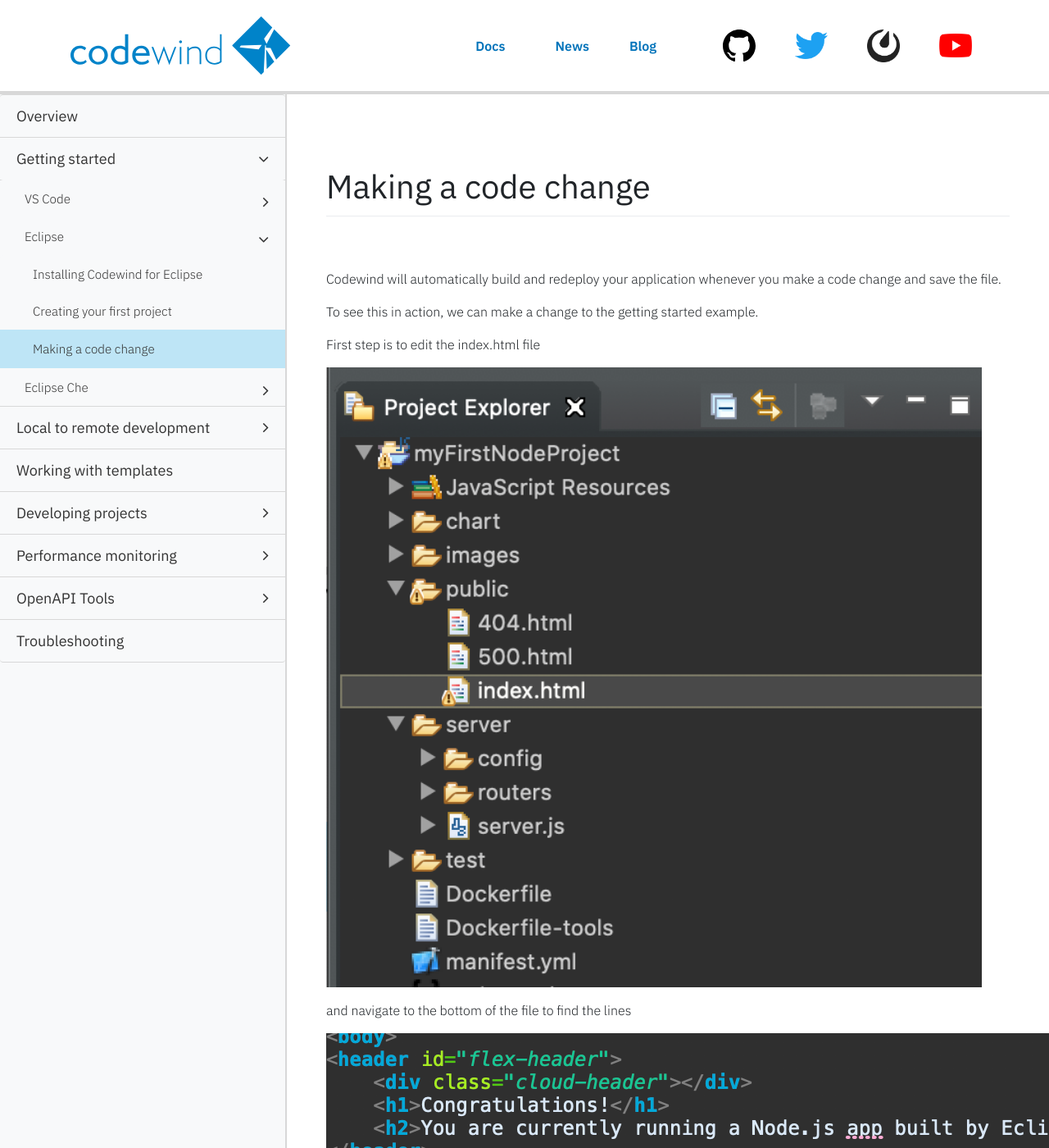
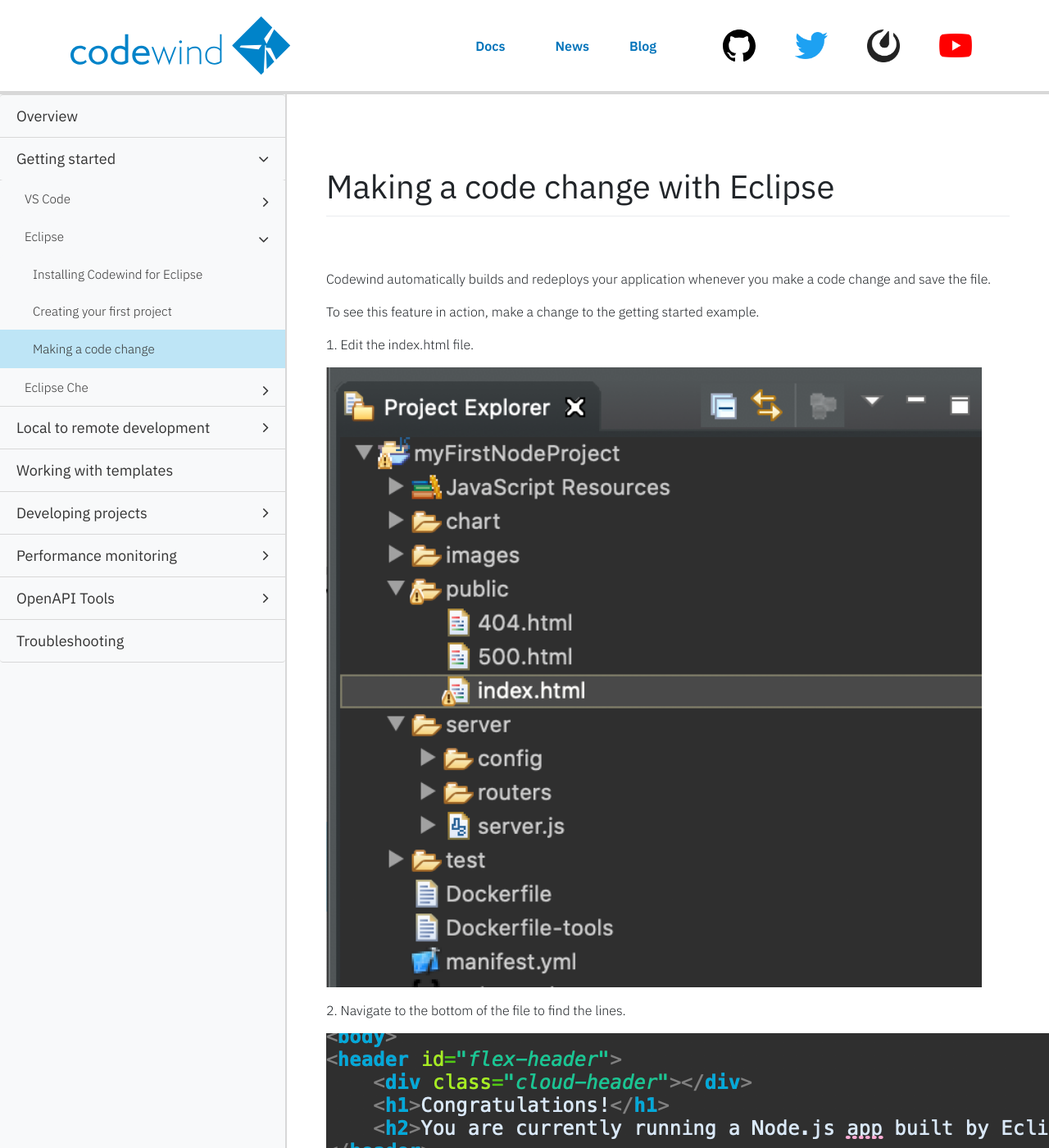
Before and after one commit to eclipse-archived/codewind-docs, a Jekyll site: the page built from docs/_documentations/mdt-eclipse-codechange.md, in a window 1280 px wide and 1400 px high. Shown: the whole window at 82% size. Built offline with Jekyll 4.4.1, drawn with Linux system fonts in a browser that asks for light colours; nearby versions of some CDN libraries; comment, search, counter and statistics services are not loaded; some of the changed text lies outside the part shown.

Commit message:
restructured format and content
Signed-off-by: Jacob Berger <jacob.berger@ibm.com>

```diff
--- a/docs/_documentations/mdt-eclipse-codechange.md
+++ b/docs/_documentations/mdt-eclipse-codechange.md
@@ -9,28 +9,27 @@ type: document
 order: 1
 parent: mdt-vsc-overview
 ---
-# Making a code change
+# Making a code change with Eclipse
 <br/>
-Codewind will automatically build and redeploy your application whenever you make a code change and save the file.
+Codewind automatically builds and redeploys your application whenever you make a code change and save the file.
 
-To see this in action, we can make a change to the getting started example.
+To see this feature in action, make a change to the getting started example.
 
-First step is to edit the index.html file
+1\. Edit the index.html file.
 
 ![](dist/images/eclipsechangeproject1.png){:width="800px"}
 
-and navigate to the bottom of the file to find the lines
+2\. Navigate to the bottom of the file to find the lines.
 
 ![](dist/images/eclipsechangeproject2.png)
 
-Change the heading from *Congratulations* to be *I did this* and save the file
+3\. Change the heading from *Congratulations* to *I did this* and save the file.
 
 ![](dist/images/eclipsechangeproject3.png)
 
-
-Clicking the
+4\. Click the **Open App**
 ![](dist/images/eclipseopenprojecticon.png)
-icon will now show your code change running
+icon to show your code change running.
 
 ![](dist/images/eclipsechangeproject4.png){:width="800px"}
 
```
Also changed, not shown: other parts of docs/_documentations/mdt-eclipse-codechange.md (+2 -2 lines).
